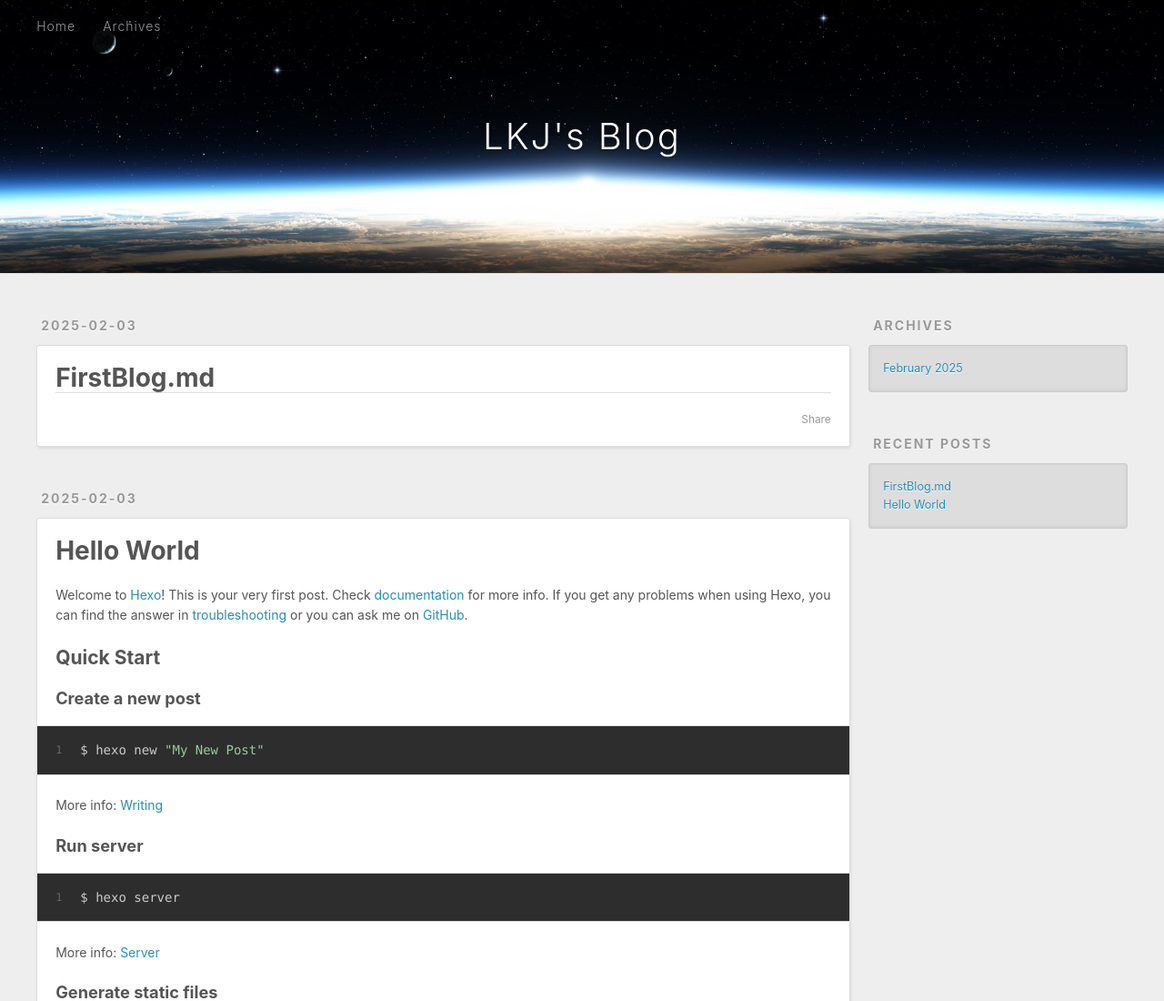
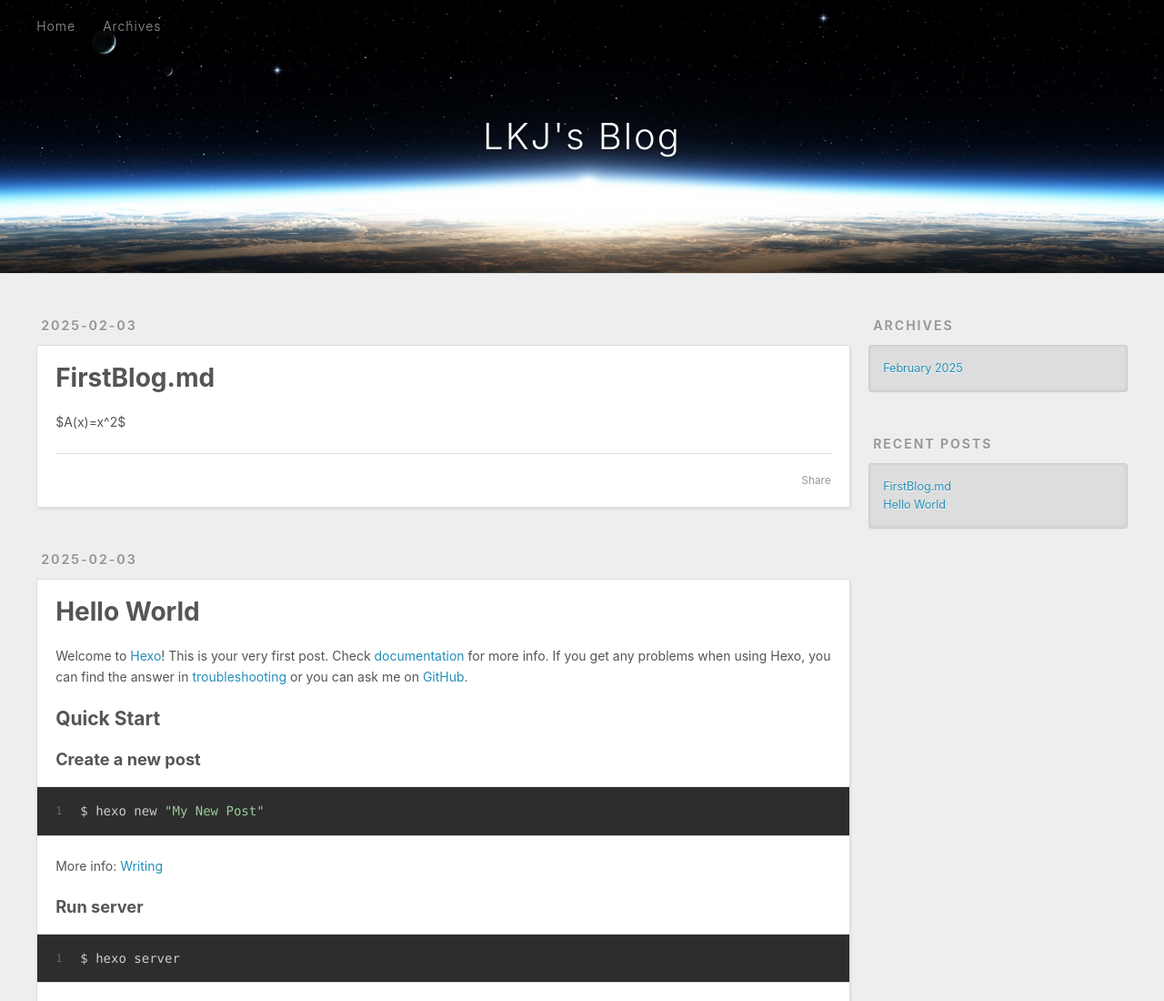
Before and after one commit to lkjyrz/lkjyrz.github.io, a plain HTML site: page index.html in a window 1280 px wide. Shown: the top 1100 px of the page at 91% size. Drawn offline with nearby package versions, Linux system fonts and the light colour scheme; files that its build step writes are made by us from their sources; files whose address does not match are found by name.

Commit message:
Site updated: 2025-02-03 13:20:43

```diff
--- a/index.html
+++ b/index.html
@@ -93,6 +93,7 @@
 
     <div class="e-content article-entry" itemprop="articleBody">
 
+        <p>$A(x)=x^2$</p>
 
 
     </div>
```
Also changed, not shown: 2025/02/03/FirstBlog-md/index.html (+5 -2 lines).
